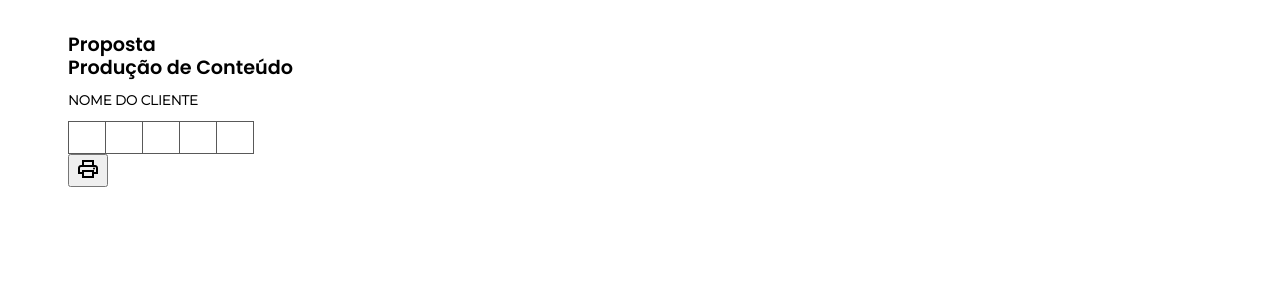
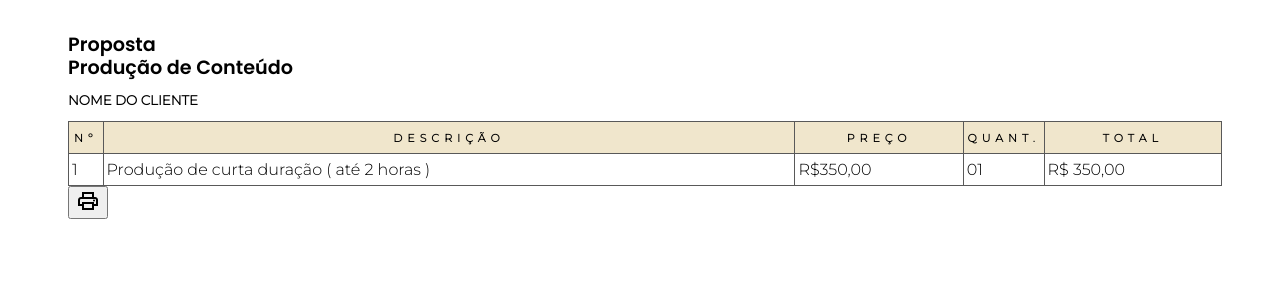
Before and after one commit to Alexsander-lexy/bugetproject, a PHP site: page / in a window 1280 px wide. Shown: the part 166-466 px from the top of the page. Run offline with PHP 8.4, Linux system fonts and the light colour scheme.

Commit message:
Alteração Css

```diff
--- a/css/style.css
+++ b/css/style.css
@@ -48,12 +48,32 @@ header{
 
 /*Definições da Tabela*/
 table , td, th {
+    font-family: Montserrat;
 	border: 1px solid #595959;
 	border-collapse: collapse;
 }
+table{
+    width: 100%;
+}
+th{
+    text-transform: uppercase;
+    letter-spacing: 5px;
+    font-size: 11px;
+
+}
+.td-desc{
+    width: 60%;
+}
+.td-n{
+    width:3%;
+}
+.td-quant{
+    width: 7%;
+}
+
+
 td, th {
 	padding: 3px;
-	width: 30px;
 	height: 25px;
 }
 th {
--- a/index.html
+++ b/index.html
@@ -21,13 +21,20 @@
         <h3>NOME DO CLIENTE</h3>
         <div>
             <table>
+                <thead>
+                    <th>Nº</th>
+                    <th>Descrição</th>
+                    <th>Preço</th>
+                    <th>Quant.</th>
+                    <th>Total</th>
+                </thead>
                 <tbody>
                     <tr>
-                        <td></td>
-                        <td></td>
-                        <td></td>
-                        <td></td>
-                        <td></td>
+                        <td class="td-n">1</td>
+                        <td class="td-desc">Produção de curta duração ( até 2 horas )</td>
+                        <td>R$350,00</td>
+                        <td class="td-quant">01</td>
+                        <td>R$ 350,00</td>
                     </tr>
                 </tbody>
             </table>
```
